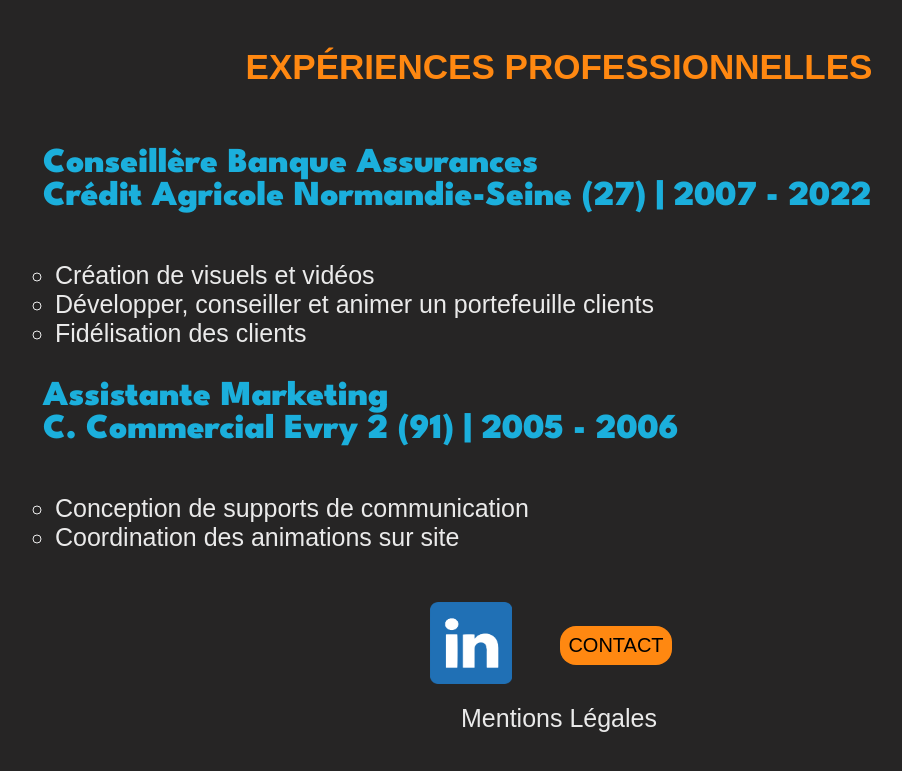
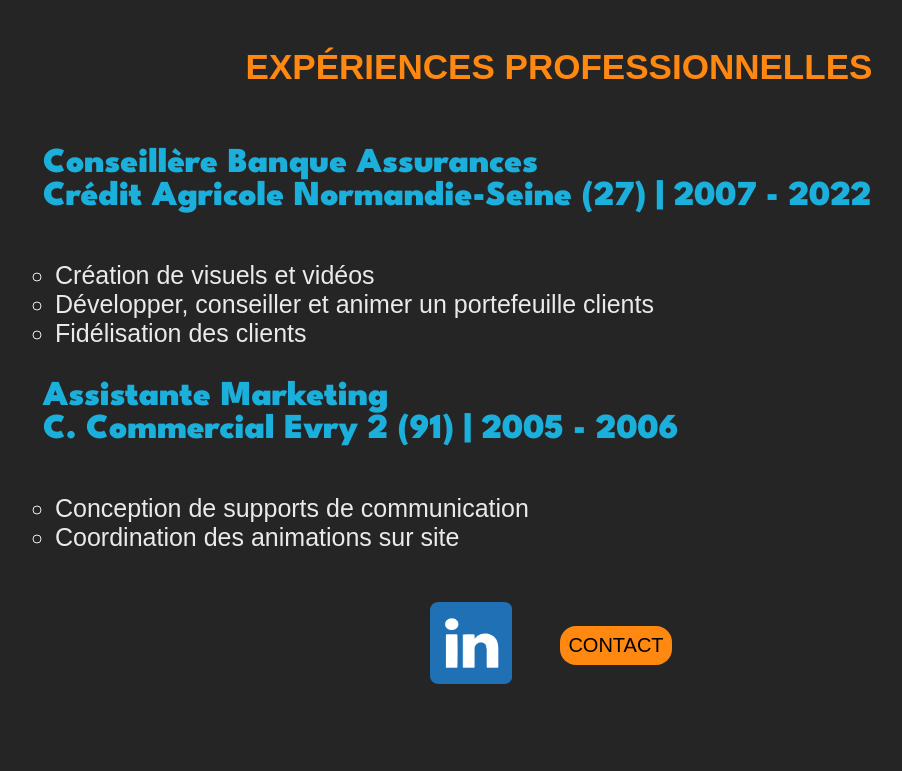
Before and after one commit to l-ud-i/cv-en-ligne, a plain HTML site: page index.html in a window 1280 px wide. Shown: the part 2740-3511 px from the top of the page, without its empty margins (81-983 px from the left). After the commit the page ends 3478 px from the top, so only its background shows below. Drawn offline with Linux system fonts and the light colour scheme; a web font is replaced by a local one.

Commit message:
Update index.html

```diff
--- a/index.html
+++ b/index.html
@@ -179,9 +179,6 @@
                     alt="logo linkedin"></a>
             <a class="button-cta" href="contact.html">contact</a>
         </div>
-        <div>
-            <a class="footer_lnk section__text" href="#.html">Mentions Légales</a>
-        </div>
     </footer>
 </body>
 
```
